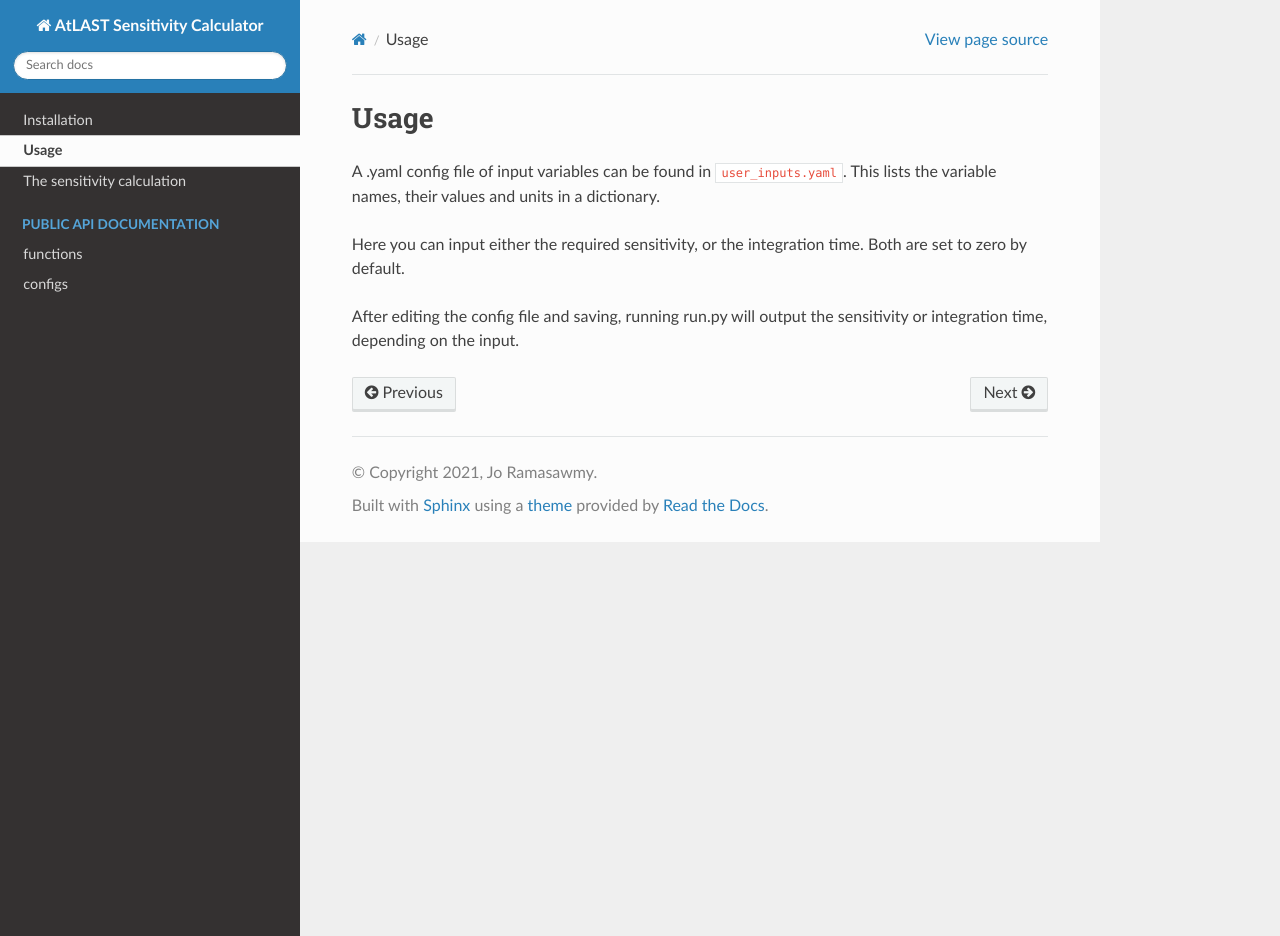
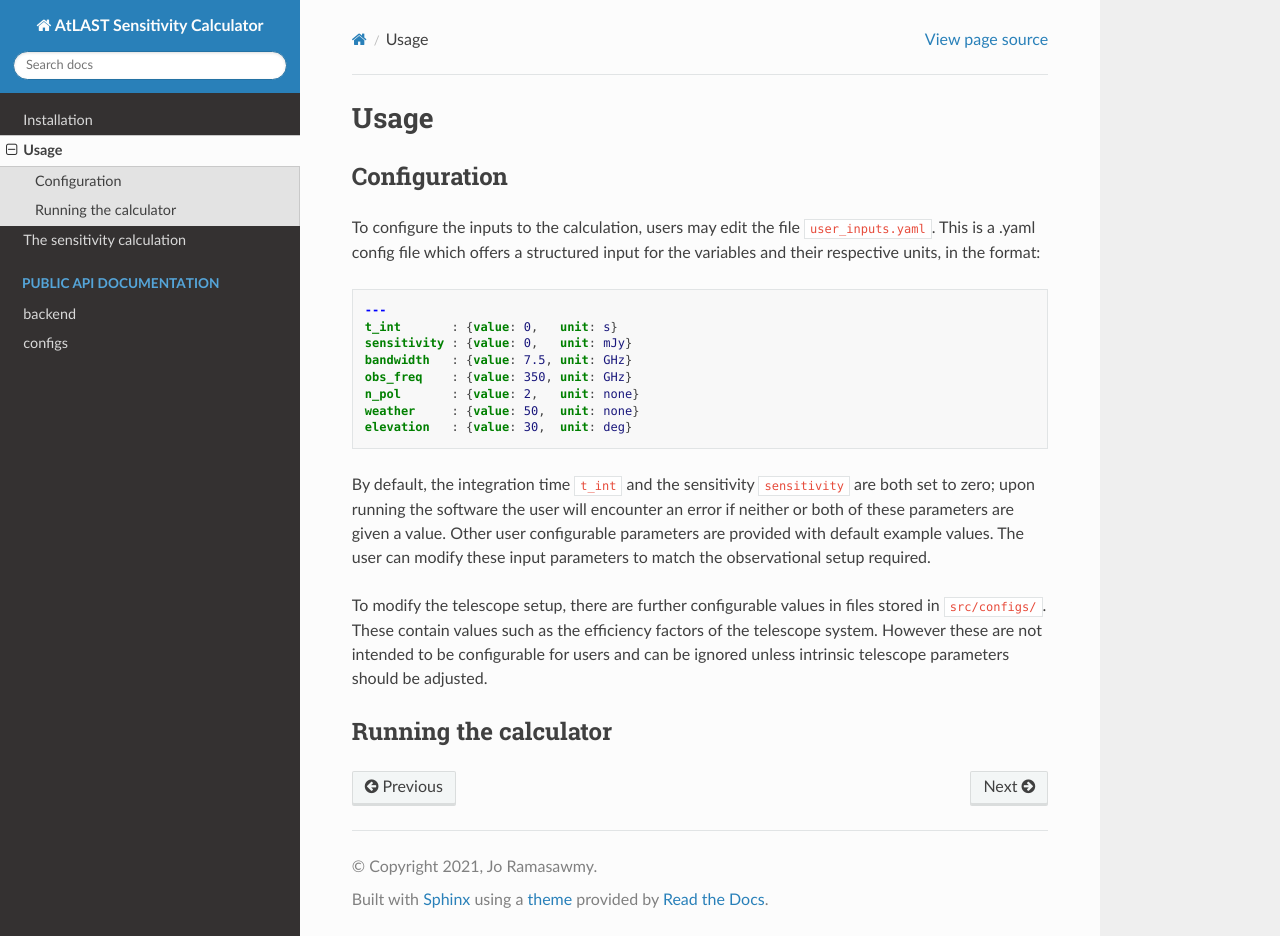
Before and after one commit to ukatc/AtLAST_sensitivity_calculator, a Sphinx documentation site: the page built from docs/source/usage.rst, in a window 1280 px wide and 936 px high. Built offline with Sphinx 7.4.7 and the Read the Docs theme 2.0.0, drawn with Linux system fonts in a browser that asks for light colours.

Commit message:
updated documentation

```diff
--- a/docs/source/index.rst
+++ b/docs/source/index.rst
@@ -3,7 +3,7 @@ Welcome to AtLAST Sensitivity Calculator's documentation!
 
 Getting Started
 ===============
-.. include:: README.md
+.. include:: home.rst
 
 .. toctree::
    installation
--- a/docs/source/sensitivity.rst
+++ b/docs/source/sensitivity.rst
@@ -1,5 +1,7 @@
 The sensitivity calculation
 ===========================
+
+The following is a desription of the underlying calculations that the software perform.
 
 The sensitivity of a single dish telescope for an integration time :math:`t` is given by:
 
--- a/docs/source/usage.rst
+++ b/docs/source/usage.rst
@@ -1,10 +1,28 @@
 Usage
 =====
 
-A .yaml config file of input variables can be found in ``user_inputs.yaml``.
-This lists the variable names, their values and units in a dictionary.
+Configuration
+-------------
 
-Here you can input either the required sensitivity, or the integration time.
-Both are set to zero by default.
+To configure the inputs to the calculation, users may edit the file ``user_inputs.yaml``.
+This is a .yaml config file which offers a structured input for the variables and their respective units, in the format:
 
-After editing the config file and saving, running run.py will output the sensitivity or integration time, depending on the input.
+.. code-block:: yaml
+
+    ---
+    t_int       : {value: 0,   unit: s}
+    sensitivity : {value: 0,   unit: mJy}
+    bandwidth   : {value: 7.5, unit: GHz}
+    obs_freq    : {value: 350, unit: GHz}
+    n_pol       : {value: 2,   unit: none}
+    weather     : {value: 50,  unit: none}
+    elevation   : {value: 30,  unit: deg}
+
+By default, the integration time ``t_int`` and the sensitivity ``sensitivity`` are both set to zero; upon running the software the user will encounter an error if neither or both of these parameters are given a value. Other user configurable parameters are provided with default example values.
+The user can modify these input parameters to match the observational setup required.
+
+To modify the telescope setup, there are further configurable values in files stored in ``src/configs/``. These contain values such as the efficiency factors of the telescope system. However these are not intended to be configurable for users and can be ignored unless intrinsic telescope parameters should be adjusted.
+
+
+Running the calculator
+----------------------
```
Also changed, not shown: docs/source/README.md (deleted, +0 -1 lines), docs/source/home.rst (added, +8 -0 lines), docs/source/package/functions.rst (+6 -9 lines).
